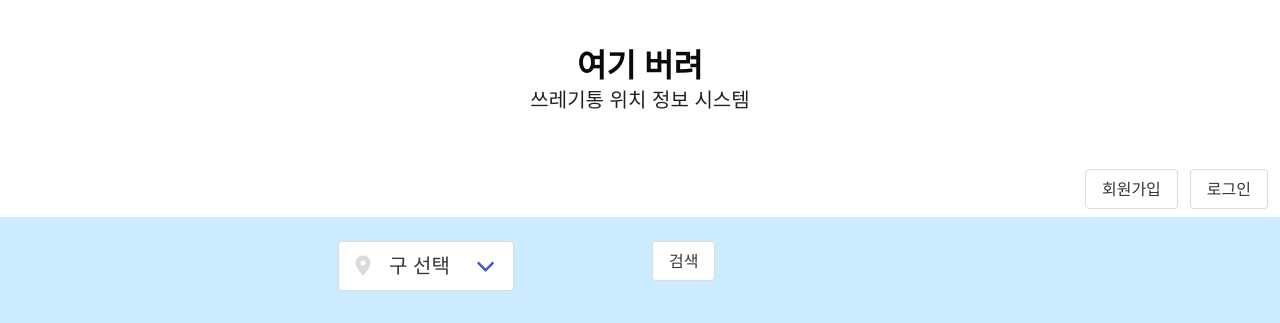
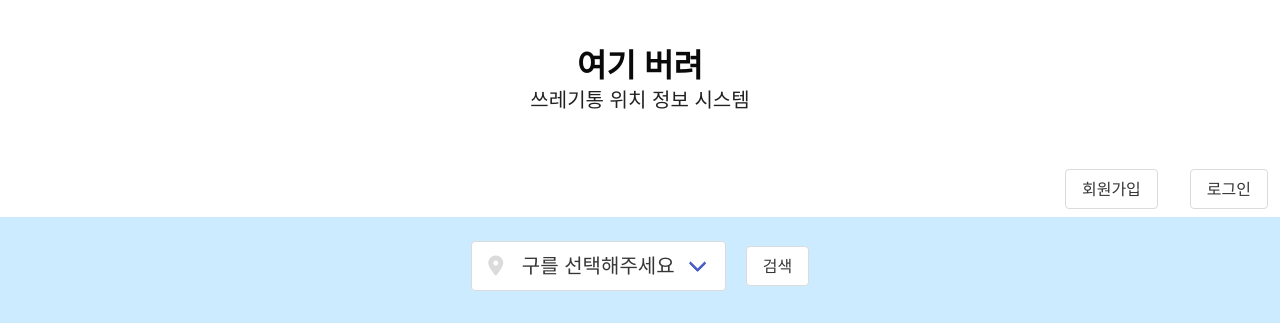
Before and after one commit to petal416/Findtrashcan, a Flask app: page / in a window 1280 px wide. Shown: the top 323 px of the page. Run offline with Flask 2, Linux system fonts and the light colour scheme; a database or web service that is not in the repository returns one stand-in record (values such as "Sample title"); some libraries are stand-ins or nearby versions; some web fonts are replaced.

Commit message:
app.py ============ app.route('/') 함수 변경 : 첫 메인 페이지 호출시 DB에서 필요한 데이터 뽑아서 html로 전송 app.route('/search') 함수 주석 처리
index.html
===========
- 지도 추가
- 받은 DB 내용을 토대로 검색 가능한 자치구 select에 추가
- 받은 DB 내용을 토대로 각 구를 선택해서 검색시 마커 찍어서 지도에 보여줌
- 마커에 마우스를 올리면 아이콘 변함

excel_prac.py 추가 (엑셀 데이터를 읽어서 DB에 올리는 함수 // 실행하지 말것)

static폴더에 이미지 파일 2개 추가

```diff
--- a/app.py
+++ b/app.py
@@ -9,18 +9,22 @@ import certifi
 app = Flask(__name__)
 
 ca = certifi.where()
-
 client = MongoClient('mongodb+srv://test:sparta@cluster0.72mx2.mongodb.net/Cluster0?retryWrites=true&w=majority',
                      tlsCAFile=ca)
 db = client.Findtrashcan
 
-
 SECRET_KEY = 'SPARTA'
-
 
 @app.route('/')
 def home():
-    return render_template('index.html')
+    # DB에 있는 데이터를 읽어서 쓰레기통이 있는 자치구 리스트를 생성
+    all_trashcan = list(db.trashcan.find({},{'_id':False}))
+    gu_list = []
+    for trashcan in all_trashcan:
+        gu_list.append(trashcan['gu'])
+    gu_list = list(set(gu_list))
+
+    return render_template('index.html', trashcan_list=all_trashcan, gu_list=gu_list)
     # token_receive = request.cookies.get('mytoken')
     # try:
     #     payload = jwt.decode(token_receive, SECRET_KEY, algorithms=['HS256'])
@@ -82,9 +86,9 @@ def check_dup():
     return jsonify({'result': 'success', 'exists': exists})
 
 
-@app.route("/search")
-def search_trashcan():
-    return render_template("search.html")
+# @app.route("/search")
+# def search_trashcan():
+#     return render_template("search.html")
 
 
 @app.route('/user/<username>')
--- a/templates/index.html
+++ b/templates/index.html
@@ -3,8 +3,19 @@
 
 {% block style %}
     <style>
+        .button{
+            margin-left: 20px;
+        }
+        #search-box{
+            width: 100%;
+
+            display: flex;
+            flex-direction: row;
+            justify-content: center;
+            align-items: center;
+        }
         #map {
-            width: 100%;
+            width: 50%;
             height: 50vh;
             margin: 20px auto 20px auto;
         }
@@ -18,24 +29,100 @@
         let map;
         let markers = [];
 
-        <!--script 는 여기에-->
-        function search_trashcan() {
-            let gu = $("#select-gu").val()
-            console.log(gu)
-        }
-
+        //페이지가 로딩되자마자 실행
         $(document).ready(function () {
-            // 맵 생성
+            // 맵이 없을 경우만 생성
+            if(!map) {
                 map = new naver.maps.Map('map', {
                     center: new naver.maps.LatLng(y_cen, x_cen),
-                zoom: 15,
+                    zoom: 12,
                     zoomControl: true,
                     zoomControlOptions: {
                         style: naver.maps.ZoomControlStyle.SMALL,
                         position: naver.maps.Position.TOP_RIGHT
                     }
                 });
+            }
+            $('#map').hide()
         })
+
+        <!--script 는 여기에-->
+        function search_trashcan(trashcan_list) {
+            empty_trash()
+            let gu = $('#select-gu').val()
+            if(gu == "구를 선택해주세요"){
+                alert('구를 선택해주세요')
+                return
+            }
+            let address = '서울시' + gu
+
+            //지도 중심위치 가져오기
+            naver.maps.Service.geocode({
+                address: address
+            }, function (status, response) {
+                if (status !== naver.maps.Service.Status.OK) {
+                    return alert('잘못 선택하셨습니다');
+                }
+                let result = response.result, // 검색 결과의 컨테이너
+                    items = result.items; // 검색 결과의 배열
+
+                map.setCenter(items[0]['point'])
+            })
+
+            //맞는 구에 것만 마커 추가하기기
+           let list_length = Object.keys(trashcan_list).length
+            for (let i = 0; i < list_length; ++i) {
+                if(trashcan_list[i]['gu'] == gu) {
+                    let marker = make_marker(trashcan_list[i])
+                }
+            }
+            $('#map').show()
+        }
+
+        function empty_trash(){
+            for (let i = 0; i < markers.length; ++i) {
+                markers[i].setMap(null);
+            }
+        }
+
+        function make_marker(trash){
+            //마커 생성
+            let marker = new naver.maps.Marker({
+                position: new naver.maps.LatLng(trash['mapy'], trash['mapx']),
+                map: map
+            })
+            //마커 이미지 변경
+            marker.setIcon({
+                url: "{{ url_for('static', filename='trash-can-regular.svg') }}",
+                size: new naver.maps.Size(22, 35),
+                scaledSize: new naver.maps.Size(22, 35),
+                origin: new naver.maps.Point(0, 0),
+                anchor: new naver.maps.Point(11, 35)
+            })
+
+            //마우스 호버 이벤트
+            naver.maps.Event.addListener(marker, "mouseover", function (e) {
+                marker.setIcon({
+                    url: "{{ url_for('static', filename='trash-can-solid.svg') }}",
+                    size: new naver.maps.Size(22, 35),
+                    scaledSize: new naver.maps.Size(22, 35),
+                    origin: new naver.maps.Point(0, 0),
+                    anchor: new naver.maps.Point(11, 35)
+                })
+            })
+            //마우스 언호버 이벤트
+            naver.maps.Event.addListener(marker, "mouseout", function (e) {
+                marker.setIcon({
+                    url: "{{ url_for('static', filename='trash-can-regular.svg') }}",
+                    size: new naver.maps.Size(22, 35),
+                    scaledSize: new naver.maps.Size(22, 35),
+                    origin: new naver.maps.Point(0, 0),
+                    anchor: new naver.maps.Point(11, 35)
+                })
+            })
+            markers.push(marker)
+            return marker
+        }
     </script>
 {% endblock %}
 
@@ -45,48 +132,23 @@
     <!--    검색 창-->
     <div class="columns is-justify-content-center m-3">
         <!-- 구 선택-->
-        <div class="column is-3 ">
+        <div class="column is-3" id="search-box">
             <div class="control has-icons-left">
                 <div class="select is-medium">
                     <label>
                         <select id="select-gu">
-                            <option selected>구 선택</option>
-                            <option>전체</option>
-                            <option>강남구</option>
-                            <option>강동구</option>
-                            <option>강북구</option>
-                            <option>강서구</option>
-                            <option>관악구</option>
-                            <option>광진구</option>
-                            <option>구로구</option>
-                            <option>금천구</option>
-                            <option>노원구</option>
-                            <option>도봉구</option>
-                            <option>동대문구</option>
-                            <option>동작구</option>
-                            <option>마포구</option>
-                            <option>서대문구</option>
-                            <option>서초구</option>
-                            <option>성동구</option>
-                            <option>성북구</option>
-                            <option>송파구</option>
-                            <option>양천구</option>
-                            <option>영등포구</option>
-                            <option>용산구</option>
-                            <option>은평구</option>
-                            <option>종로구</option>
-                            <option>중구</option>
-                            <option>중랑구</option>
+                            <option selected>구를 선택해주세요</option>
+                            {% for gu in gu_list %}
+                            <option>{{ gu }}</option>
+                            {% endfor %}
                         </select>
                     </label>
                 </div>
                 <span class="icon is-medium is-left"><i class="fa-solid fa-location-dot"></i></span>
             </div>
+            <button class="button" onclick="search_trashcan({{ trashcan_list }})">검색</button>
         </div>
         <!--검색-->
-        <div class="column is-3">
-            <button class="button" onclick="search_trashcan()">검색</button>
-        </div>
     </div>
     <!--검색 결과-->
     <div id="map"></div>
```
Also changed, not shown: test/excel_prac.py (+1 -1 lines), static/trash-can-regular.svg (added), static/trash-can-solid.svg (added). Lines whose indentation alone changed are shown as unchanged.
